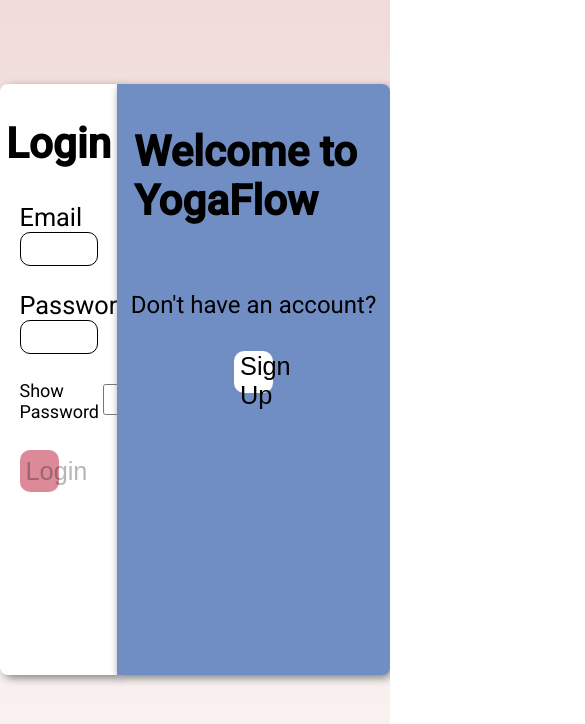
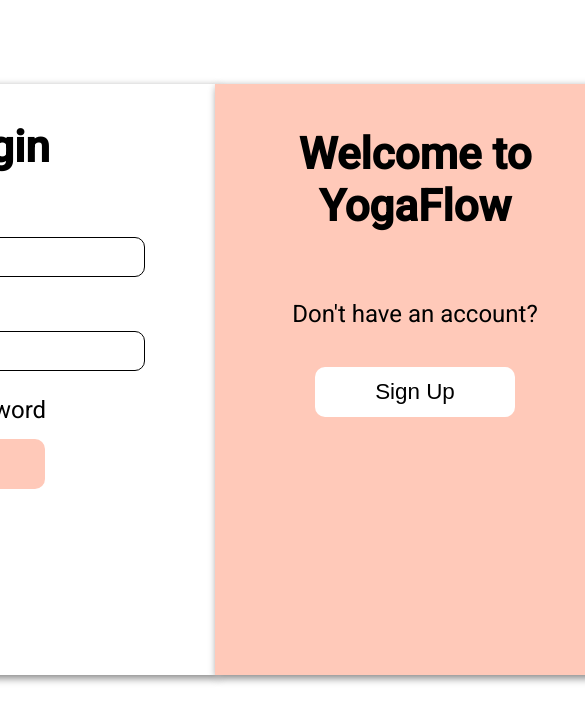
Before and after one commit to reneemes/yoga-flow-fe, an Angular app: page / in a window 390 px wide. Shown: the top 724 px of the page, 585 px wide, since content can reach past the window. Built offline with nearby package versions, Linux system fonts and the light colour scheme.

Commit message:
Fix: responsive styling to login and home component, added a welcome message on the home page

```diff
--- a/src/app/app.routes.ts
+++ b/src/app/app.routes.ts
@@ -12,6 +12,12 @@ export const routes: Routes = [
       return import('./login/login.component').then(m => m.LoginComponent)
     }
   },
+  // { path: '',
+  //   pathMatch: 'full',
+  //   loadComponent: () => {
+  //     return import('./components/home/home.component').then(m => m.HomeComponent)
+  //   }
+  // },
   { path: 'home', component: HomeComponent},
   { path: 'poses', component: PosesComponent},
   { path: 'poses/:id', component: PoseDetailsComponent}
--- a/src/app/components/home/home.component.html
+++ b/src/app/components/home/home.component.html
@@ -2,7 +2,10 @@
   <div class="top-elements">
     <link href="https://fonts.googleapis.com/css?family=Poppins:600" rel="stylesheet">
     @if (userInfo) {
-      <h2>Namaste, {{ userInfo.user.data.attributes.name }}</h2>
+      <div class="top-text">
+        <h2>Namaste</h2>
+        <p class="welcome-text">Welcome, {{ userInfo.user.data.attributes.name }}.</p>
+      </div>
     }
 
     <!-- <section class="daily-streak">
@@ -15,7 +18,8 @@
 
   <div class="nav-buttons">
     <a href="/poses">Explore Poses</a>
-    <a href="/routines">View Saved Routines</a>
-    <a href="/new-routine">Create A New Routine</a>
+    <a href="/routines">View Routines</a>
+    <!-- <a href="/new-routine">Create A New Routine</a> -->
+    <a>Create A New Routine</a>
   </div>
 </div>
--- a/src/app/components/home/home.component.scss
+++ b/src/app/components/home/home.component.scss
@@ -7,9 +7,18 @@
   width: 100%;
   margin-top: 80px;
 
-  h2 {
-    font-size: 2.75rem;
+  .top-text {
+    display: flex;
+    flex-direction: column;
+    align-items: center;
+    width: 80vw;
     color: var(--dark-green);
+    font-size: 1.5rem;
+
+    h2 {
+      font-size: 2.75rem;
+      margin-bottom: 0;
+    }
   }
 
   .welcome-img {
--- a/src/app/login/login.component.html
+++ b/src/app/login/login.component.html
@@ -2,25 +2,27 @@
   <section class="left-side">
     <h2>{{title}}</h2>
     <form #loginForm="ngForm" (ngSubmit)="submitLogin(loginForm)">
-      <div>
+      <div class="email-div">
         <label for="email">Email</label>
         <input type="email" id="email" name="email" [(ngModel)]="user.email" required />
       </div>
-      <div>
+      <div class="password-div">
         <label for="password">Password</label>
         <input type="password" id="password" name="password" [(ngModel)]="user.password" required />
         <div class="show-password">
-          <input type="checkbox" (click)="togglePassword()">Show Password
+          <label>Show Password</label>
+          <input type="checkbox" (click)="togglePassword()" class="toggle-password"/>
         </div>
       </div>
-      <div>
-        <button type="submit" [disabled]="loginForm.invalid || !validateEmail()">Login</button>
+      <div class="login-div">
+        <button type="submit" [disabled]="loginForm.invalid || !validateEmail()" class="login-button">Login</button>
       </div>
     </form>
   </section>
   <section class="right-side">
     <h3>Welcome to YogaFlow</h3>
+    <!-- <p>Explore various yoga poses <br/> and track your daily progress.</p> -->
     <p>Don't have an account?</p>
-    <button>Sign Up</button>
+    <button class="sign-up-button">Sign Up</button>
   </section>
 </div>
--- a/src/app/login/login.component.scss
+++ b/src/app/login/login.component.scss
@@ -3,10 +3,10 @@
   justify-content: center;
   width: 100vw;
   height: 100vh;
-  background: -moz-linear-gradient(top, #F0DCD9 0%, #FAF5F4 100%);
-  background: -webkit-linear-gradient(top, #F0DCD9 0%, #FAF5F4 100%);
-  background: linear-gradient(to bottom, #F0DCD9 0%, #FAF5F4 100%);
-  // background-color: #f0dcd9;
+  // background: -moz-linear-gradient(top, #F0DCD9 0%, #FAF5F4 100%);
+  // background: -webkit-linear-gradient(top, #F0DCD9 0%, #FAF5F4 100%);
+  // background: linear-gradient(to bottom, #F0DCD9 0%, #FAF5F4 100%);
+  // background-color: var(--dark-green);
 
   .left-side {
     background-color: white;
@@ -14,31 +14,34 @@
     flex-direction: column;
     align-items: center;
     height: 70vh;
+    min-height: 510px;
+    min-width: 440px;
     margin-top: 10vh;
     border-radius: 8px 0 0 8px;
     // box-shadow: 20px 20px 50px 10px pink inset;
     box-shadow: 4px 3px 8px gray;
 
-    div {
+    .email-div,
+    .password-div,
+    .login-div {
       display: flex;
       flex-direction: column;
-      padding-left: 5vw;
       align-items: flex-start;
-      width: 30vw;
     }
 
     label {
       margin: 0;
-      font-size: 3vh;
+      font-size: 1.5rem;
     }
 
     input {
       border: 1px solid black;
-      padding-left: 1vw;
-      font-size: 2vh;
+      padding-left: 8px;
+      font-size: 1.5rem;
       margin-bottom: 3vh;
-      height: 4vh;
-      width: 20vw;
+      // height: 4vh;
+      height: 40px;
+      width: 300px;
     }
 
     input,
@@ -46,26 +49,35 @@
       border-radius: 10px;
     }
 
-    button {
+    .login-button {
       border: none;
-      background-color: #dc8998;
+      background-color: var(--peach);
       font-size: 3vh;
-      height: 5vh;
-      width: 10vw;
-      margin-top: 1vh;
+      height: 50px;
+      width: 200px;
+      margin-top: 15px;
     }
 
     .show-password {
       display: flex;
       flex-direction: row-reverse;
       // flex-direction: row;
+      justify-content: flex-end;
+      align-items: center;
       padding: 0;
+      // width: 60px;
+
+      .toggle-password {
+        margin: 0;
+        height: 20px;
+        width: 30px;
+      }
     }
   }
 
   h2,
   h3 {
-    font-size: 5vh;
+    font-size: 2.75rem;
   }
 
   button {
@@ -73,31 +85,34 @@
   }
 
   .right-side {
-    background-color: #718EC4;
+    background-color: var(--peach);
     display: flex;
     flex-direction: column;
     align-items: center;
     height: 70vh;
+    min-height: 510px;
+    min-width: 400px;
     margin-top: 10vh;
     border-radius: 0 8px 8px 0;
     box-shadow: 2px 3px 8px gray;
 
     h3 {
       padding: 0 2vh;
+      text-align: center;
     }
 
     p {
       font-size: x-large;
     }
 
-    button {
+    .sign-up-button {
       border: none;
       border-radius: 10px;
       background-color: white;
-      font-size: 3vh;
-      height: 5vh;
-      width: 10vw;
-      margin-top: 1vh;
+      font-size: 1.4rem;
+      height: 50px;
+      width: 200px;
+      margin-top: 15px;
     }
   }
 }
```
